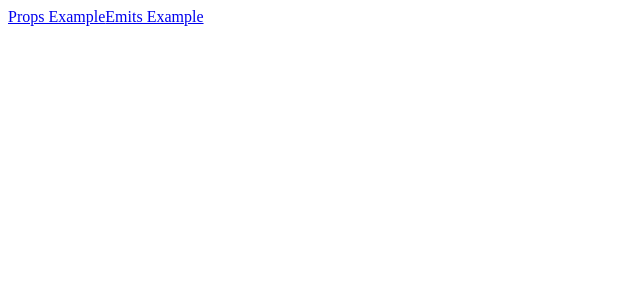
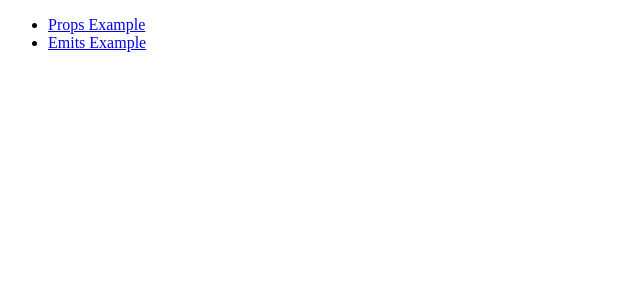
Before and after one commit to sad912/vue3-components-communication-demo, a Vue app in the folder Examples/: page / in a window 1280 px wide. Shown: the top 300 px of the page, without its empty margins (0-640 px from the left). Built offline with nearby package versions, Linux system fonts and the light colour scheme.

Commit message:
feat:perfect semantics label

```diff
--- a/Examples/src/App.vue
+++ b/Examples/src/App.vue
@@ -2,7 +2,13 @@
 </script>
 
 <template>
-  <router-link to="/props">Props Example</router-link>
-  <router-link to="/emits">Emits Example</router-link>
+  <ul>
+    <li>
+      <router-link to="/props">Props Example</router-link>
+    </li>
+    <li>
+      <router-link to="/emits">Emits Example</router-link>
+    </li>
+  </ul>
   <router-view></router-view>
 </template>
```
